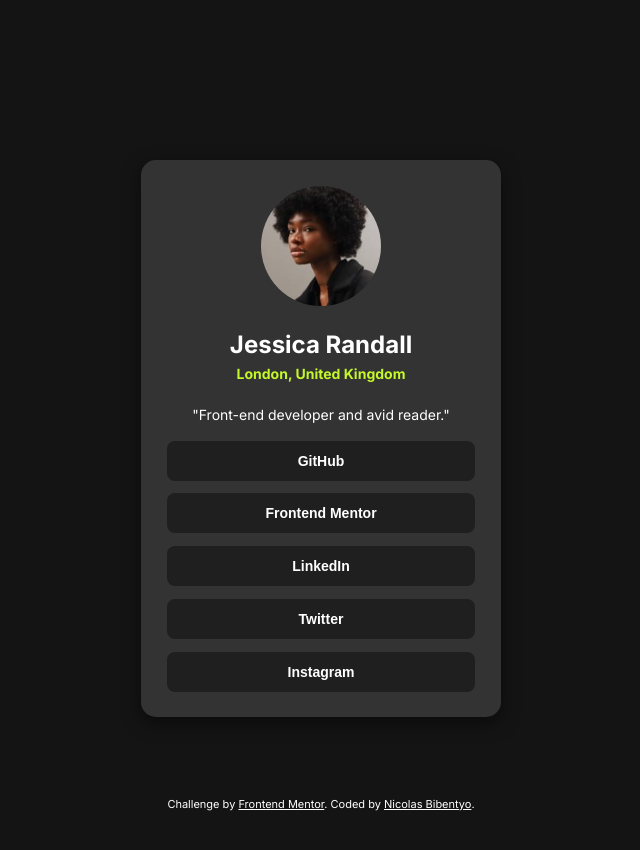
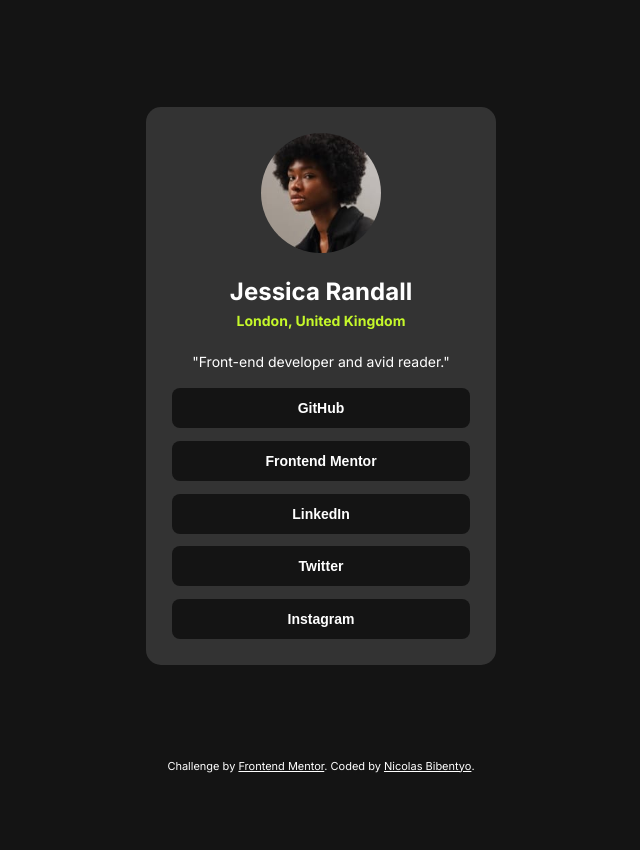
Before and after one commit to Nicolas-Ohlin/Social-links-profile, a plain HTML site: page index.html in a window 1280 px wide. Shown: the whole page, without its empty margins (319-959 px from the left). After the commit the page ends 800 px from the top, so only its background shows below. Drawn offline with Linux system fonts and the light colour scheme.

Commit message:
Refactor CSS styles for improved layout and consistency

```diff
--- a/style/style.css
+++ b/style/style.css
@@ -8,14 +8,23 @@
   --Grey-900: hsl(0, 0%, 8%);
 }
 
-* { box-sizing: border-box; }
+* {
+  box-sizing: border-box;
+
+  margin: 0;
+  padding: 0;
+}
 
 body {
+  height: 100vh;
+  display: flex;
+  flex-direction: column;
+  align-items: center;
+  justify-content: center;
   padding: clamp(20px, 5vw, 70px);
   background-color: var(--Grey-900);
   font-family: 'Inter', sans-serif;
   color: var(--White);
-  margin: 0;
   -webkit-font-smoothing: antialiased;
   -moz-osx-font-smoothing: grayscale;
 }
@@ -26,13 +35,12 @@ body {
   flex-direction: column;
   align-items: center;
   justify-content: center;
-  width: min(360px, 90%);
+  width: min(350px, 90%);
   max-width: 360px;
-  margin: 40px auto;
   padding: 1.6rem;
   border-radius: 15px;
   background-color: var(--Grey-700);
-  box-shadow: 0 6px 18px rgba(0,0,0,0.5);
+  box-shadow: 0 0px 18px rgba(0,0,0,0);
 }
 
 
@@ -73,7 +81,7 @@ p {
   align-items: center;
 }
 .btn-section button {
-  background-color: var(--Grey-800);
+  background-color: var(--Grey-900);
   color: var(--White);
   border: none;
   padding: 12px 20px;
```
